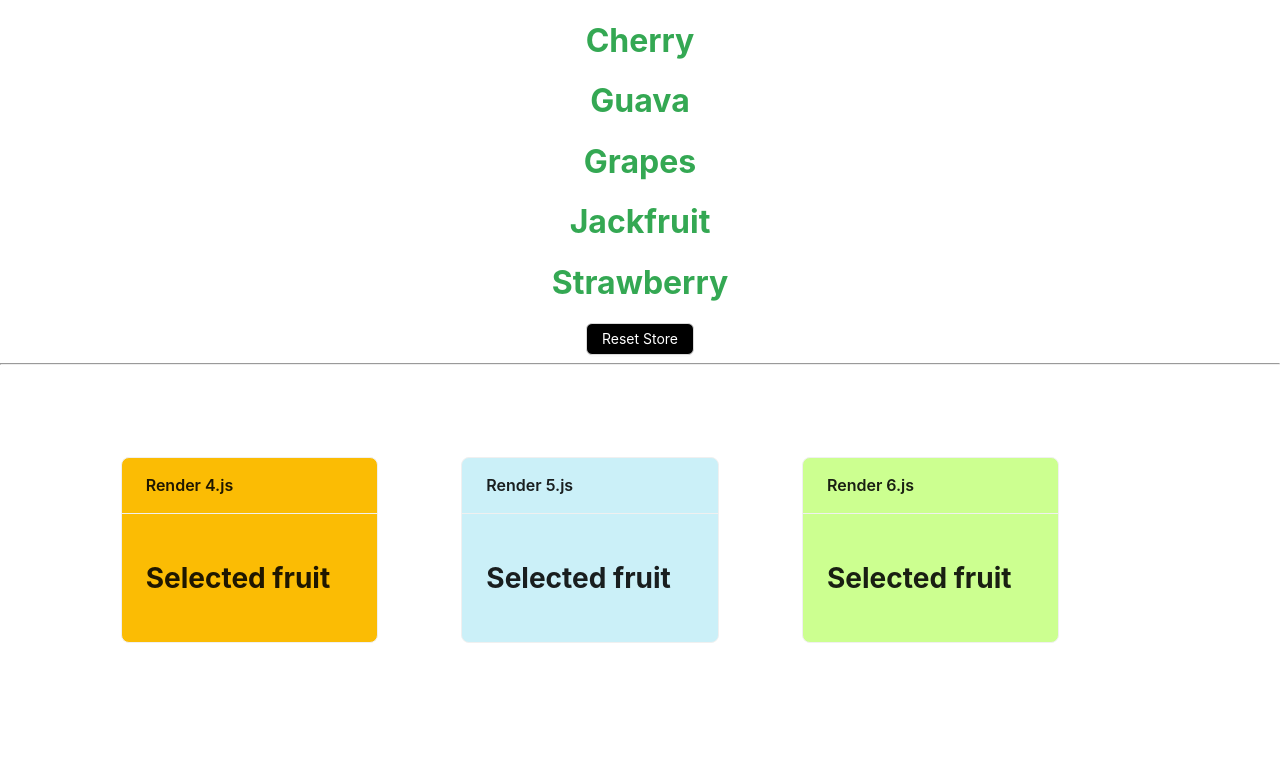
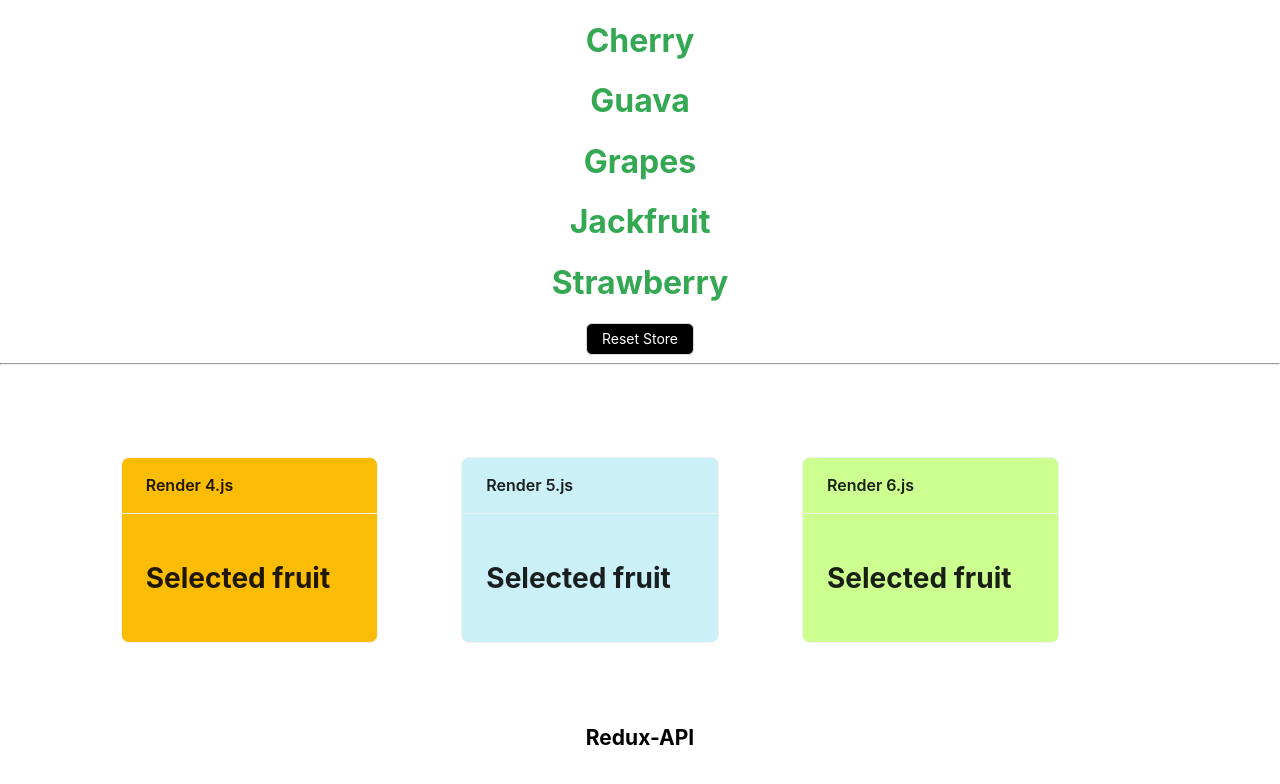
Before and after one commit to saijamiuno/react-redux, a React (Create React App) app: page / in a window 1280 px wide. Shown: the part 1262-2046 px from the top of the page. Before the commit the page ends 1970 px from the top, so only its background shows below. Built offline with nearby package versions, Linux system fonts and the light colour scheme.

Commit message:
redux-thunk install

```diff
--- a/package.json
+++ b/package.json
@@ -14,6 +14,7 @@
     "react-scripts": "5.0.1",
     "redux": "^4.2.1",
     "redux-persist": "^6.0.0",
+    "redux-thunk": "^2.4.2",
     "web-vitals": "^2.1.4"
   },
   "scripts": {
--- a/src/App.js
+++ b/src/App.js
@@ -12,6 +12,7 @@ import SelectedNames from "./Components/Redux-Persist/SelectedNames";
 import Render4 from "./Components/Redux-Persist/Render4";
 import Render5 from "./Components/Redux-Persist/Render5";
 import Render6 from "./Components/Redux-Persist/Render6";
+import HomePage from "./Components/API/HomePage";
 
 function App() {
   return (
@@ -76,7 +77,11 @@ function App() {
         </Row>
       </Col>
       <Col span={24}>
-        <Row gutter={[16, 16]}></Row>
+      <h2>Redux-API</h2>
+      <br />
+        <Row gutter={[16, 16]}>
+          <HomePage/>
+        </Row>
       </Col>
     </div>
   );
--- /dev/null
+++ b/src/Components/API/HomePage.js
@@ -0,0 +1,9 @@
+import React from 'react'
+
+export default function HomePage() {
+  return (
+    <div>
+
+    </div>
+  )
+}
```
